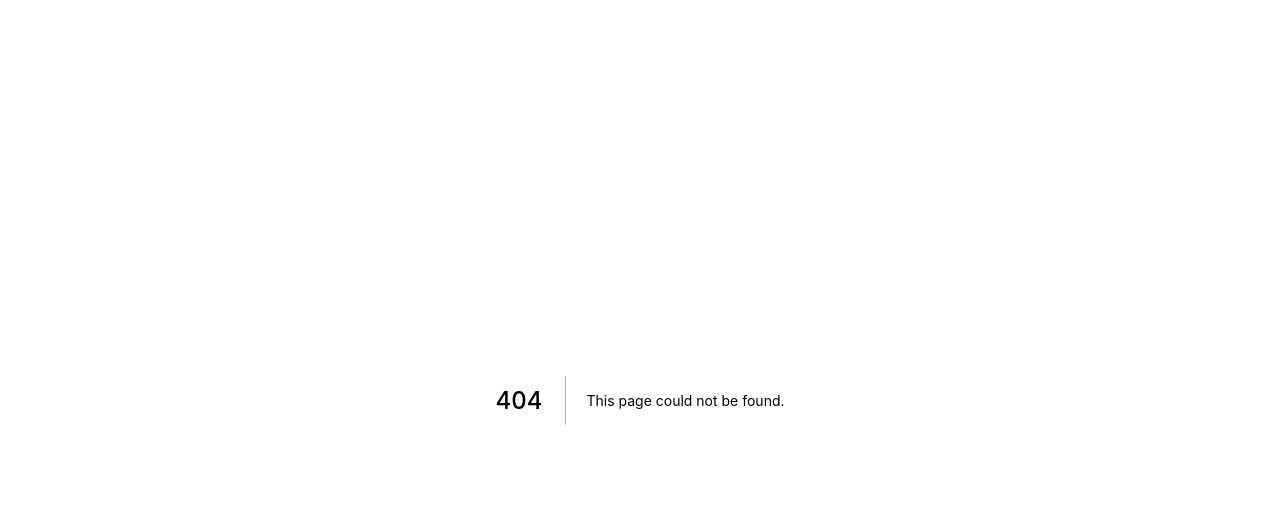
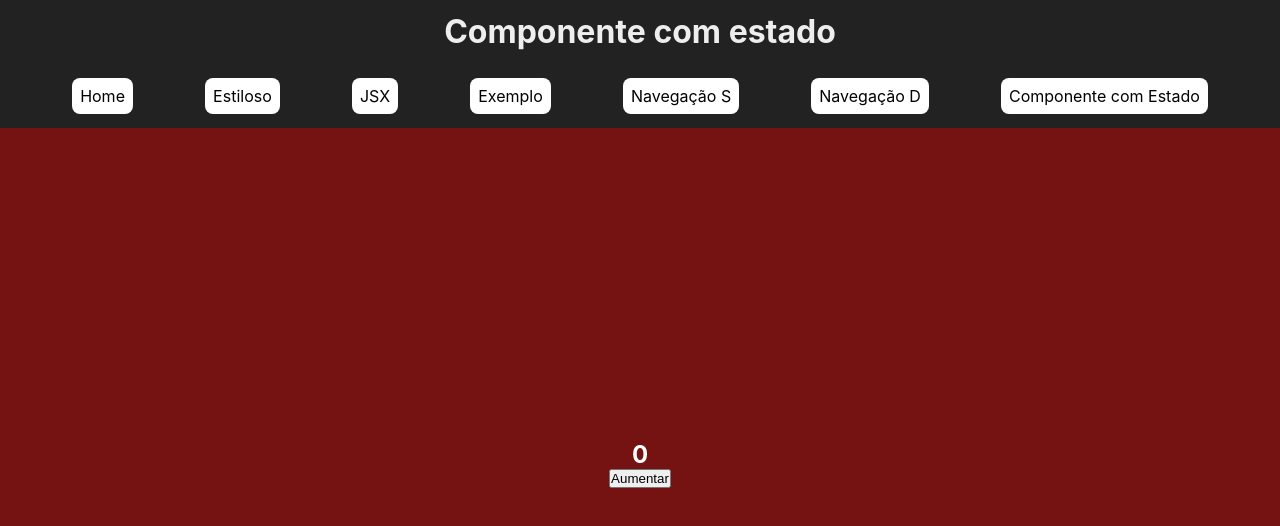
Before and after one commit to MunrraMT/nextjs-reactjs-cod3rcursos, a Next.js app in the folder masterclass1/: page /estado in a window 1280 px wide. Before the commit this address had no page. Shown: the top 526 px of the page. Built offline with nearby package versions, Linux system fonts and the light colour scheme.

Commit message:
Componente com estado

```diff
--- a/masterclass1/src/components/NavBar.jsx
+++ b/masterclass1/src/components/NavBar.jsx
@@ -10,6 +10,7 @@ const NavBar = () => (
     <Navegador destino="/exemplo" texto="Exemplo" />
     <Navegador destino="/navegacao/" texto="Navegação S" />
     <Navegador destino="/cliente/sp/campinas" texto="Navegação D" />
+    <Navegador destino="/estado" texto="Componente com Estado" />
   </nav>
 );
 
--- /dev/null
+++ b/masterclass1/src/pages/estado.jsx
@@ -0,0 +1,17 @@
+import { useState } from 'react';
+import LayOut from '../components/LayOut';
+
+const Estado = () => {
+  const [num, setNum] = useState(0);
+
+  return (
+    <LayOut titulo="Componente com estado">
+      <h2>{num}</h2>
+      <button type="button" onClick={() => setNum((prev) => prev + 1)}>
+        Aumentar
+      </button>
+    </LayOut>
+  );
+};
+
+export default Estado;
```
